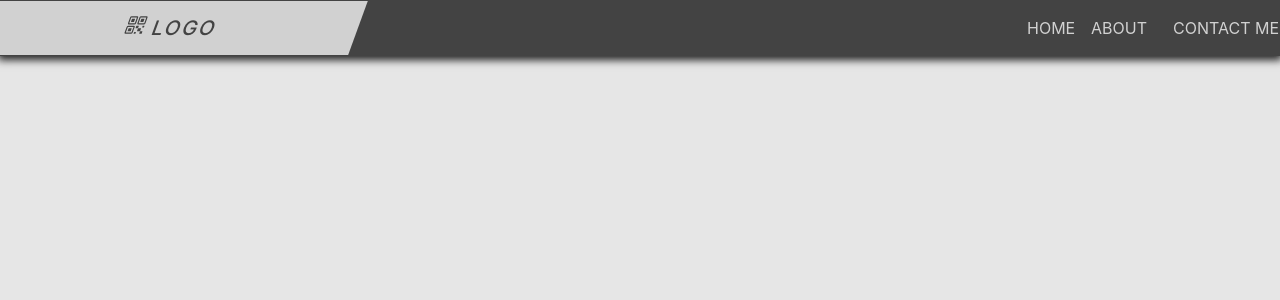
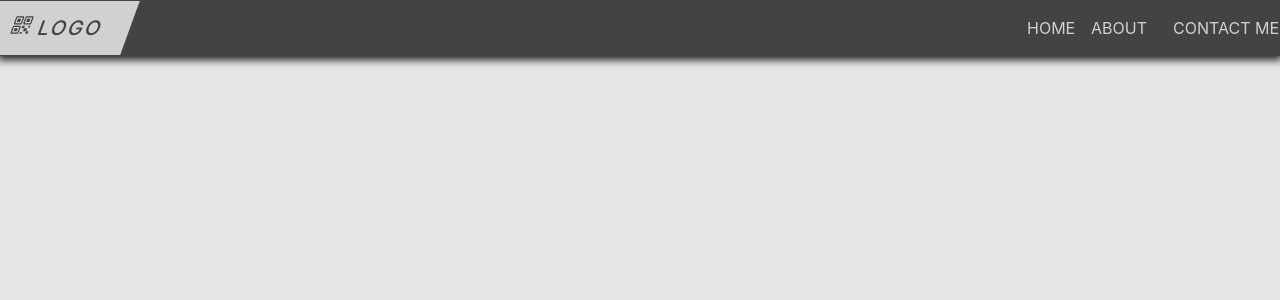
Before and after one commit to Holtskog/portfolio, a React (Vite) app: page / in a window 1280 px wide. Shown: the top 300 px of the page. Built offline with nearby package versions, Linux system fonts and the light colour scheme.

Commit message:
fix logo section padding and placing

```diff
--- a/src/components/Navbar.css
+++ b/src/components/Navbar.css
@@ -2,8 +2,8 @@
 	--main-color: rgb(67, 67, 67);
 	--accent-color: #e3e3e3e3;
 
-	--logo-padding: 0.8em 1em;
-	--logo-padding-hover: 0.8em 6em 0.8em 3em;
+	--logo-padding: 0.8em 3em 0.8em 3em;
+	--logo-padding-hover: 0.8em 10em 0.8em 3em;
 
 	--logo-padding-media: 0.9em 1.7em;
 
@@ -37,8 +37,7 @@
 
 .navbar__logo {
 	transform: skew(-20deg);
-	text-align: center;
-	width: 25%;
+	max-width: 25%;
 	padding: var(--logo-padding);
 	margin-left: -1em;
 	/* background-color: var(--accent-color); */
```
